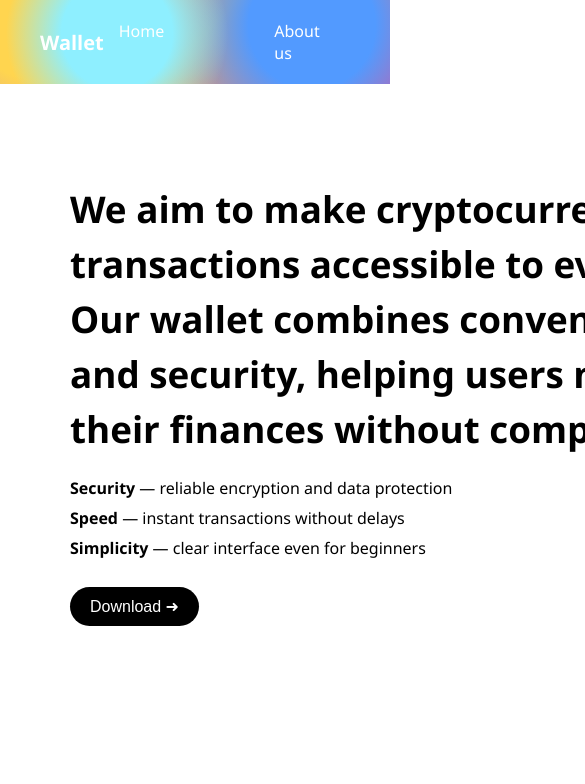
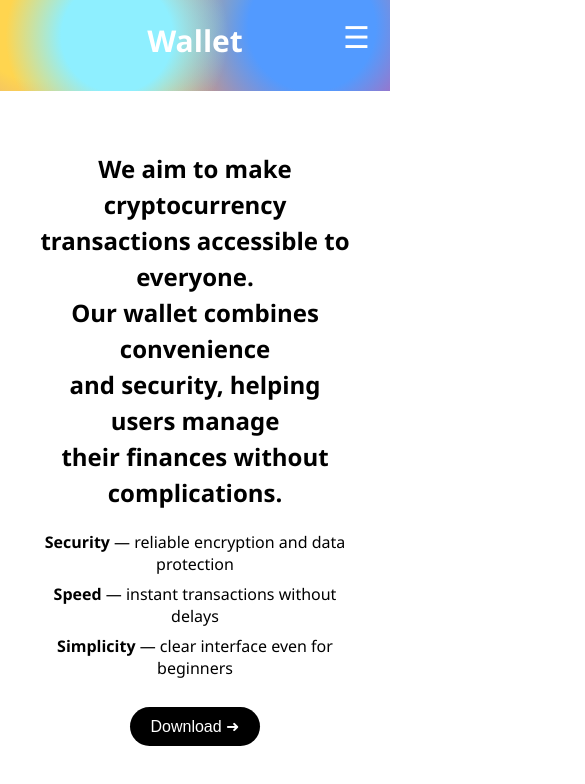
Before and after one commit to 23DP1MGned/exam_website, a plain HTML site: page HTML_pages/hero/index.html in a window 390 px wide. Shown: the top 784 px of the page, 585 px wide, since content can reach past the window. Drawn offline with Linux system fonts and the light colour scheme.

Commit message:
hero section mobile version added

```diff
--- a/HTML_pages/hero/index.html
+++ b/HTML_pages/hero/index.html
@@ -9,13 +9,14 @@
 <body>
   <header>
     <div class="logo">Wallet</div>
-    <nav>
+    <button class="menu-button" id="menuButton">☰</button>
+    <nav id="menuNav" class="menu-hidden">
       <a href="../header/index.html">Home</a>
       <a href="../hero/index.html">About us</a>
       <a href="../dwnld/index.html">Download</a>
       <a href="#">Information</a>
       <a href="#">User Manual</a>
-      <a href="#">Contacts</a>
+      <a href="../footer/index.html">Contacts</a>
     </nav>
   </header>
 
--- a/HTML_pages/hero/src/main.css
+++ b/HTML_pages/hero/src/main.css
@@ -142,3 +142,107 @@ transform: translateY(50px) translateX(50px);
 opacity: 1;
 transform: translate(0, 0);
 }
+
+.menu-button {
+font-size: 30px;
+background: none;
+border: none;
+color: white;
+cursor: pointer;
+display: none;
+margin-top: 10px;
+}
+
+@media (max-width: 768px) {
+header {
+  background: radial-gradient(circle at 30% 40%, #8eefff 20%, transparent 40%),
+  radial-gradient(circle at 80% 30%, #529aff 20%, transparent 50%),
+  radial-gradient(circle at 10% 10%, #ffd54f 20%, transparent 50%),
+  linear-gradient(135deg, #a76cf2, #fcb045, #ff4081);
+  display: flex;
+  flex-direction: column;
+  align-items: center;
+  justify-content: center;
+  padding: 20px;
+  color: white;
+  position: relative;
+  z-index: 1;
+}
+
+.logo {
+  font-weight: bold;
+  font-size: 30px;
+  margin-bottom: 10px;
+}
+
+body::after {
+  clip-path: polygon(-30% 100%, 100% 18%, 100% 100%);
+}
+
+nav {
+  display: grid;
+  grid-template-columns: repeat(2, 1fr);
+  gap: 10px;
+  width: 100%;
+  max-width: 480px;
+}
+
+nav a {
+  text-decoration: none;
+  color: white;
+  font-weight: 500;
+  text-align: center;
+  padding: 10px 0;
+}
+
+.menu-button {
+  position: absolute;
+  right: 0px;
+  top: 0px;
+  font-size: 30px;
+  background: none;
+  border: none;
+  color: white;
+  cursor: pointer;
+  display: block;
+}
+
+.menu-hidden {
+  display: none;
+}
+
+html, body {
+  overflow-x: hidden;
+}
+
+.images{
+  display: none;
+}
+
+.content {
+  flex-direction: column;
+  align-items: center;
+}
+
+.text {
+  margin-left: 0;
+  text-align: center;
+
+}
+
+.text h1 {
+font-size: 1.5rem;
+font-weight: 800;
+line-height: 1.5;
+margin-bottom: 20px;
+width: 100%;
+}
+
+.advantages {
+  text-align: center;
+}
+
+.advantages p {
+  font-size: 1rem;
+}
+}
--- a/HTML_pages/hero/src/main.js
+++ b/HTML_pages/hero/src/main.js
@@ -11,3 +11,15 @@ window.addEventListener('load', () => {
       imagesBlock.classList.add('animate-in');
     }, textElements.length * 90);
   });
+
+
+const menuButton = document.getElementById('menuButton');
+const menuNav = document.getElementById('menuNav');
+
+menuButton.addEventListener('click', function() {
+  if (menuNav.classList.contains('menu-hidden')) {
+    menuNav.classList.remove('menu-hidden');
+  } else {
+    menuNav.classList.add('menu-hidden');
+  }
+});
```
